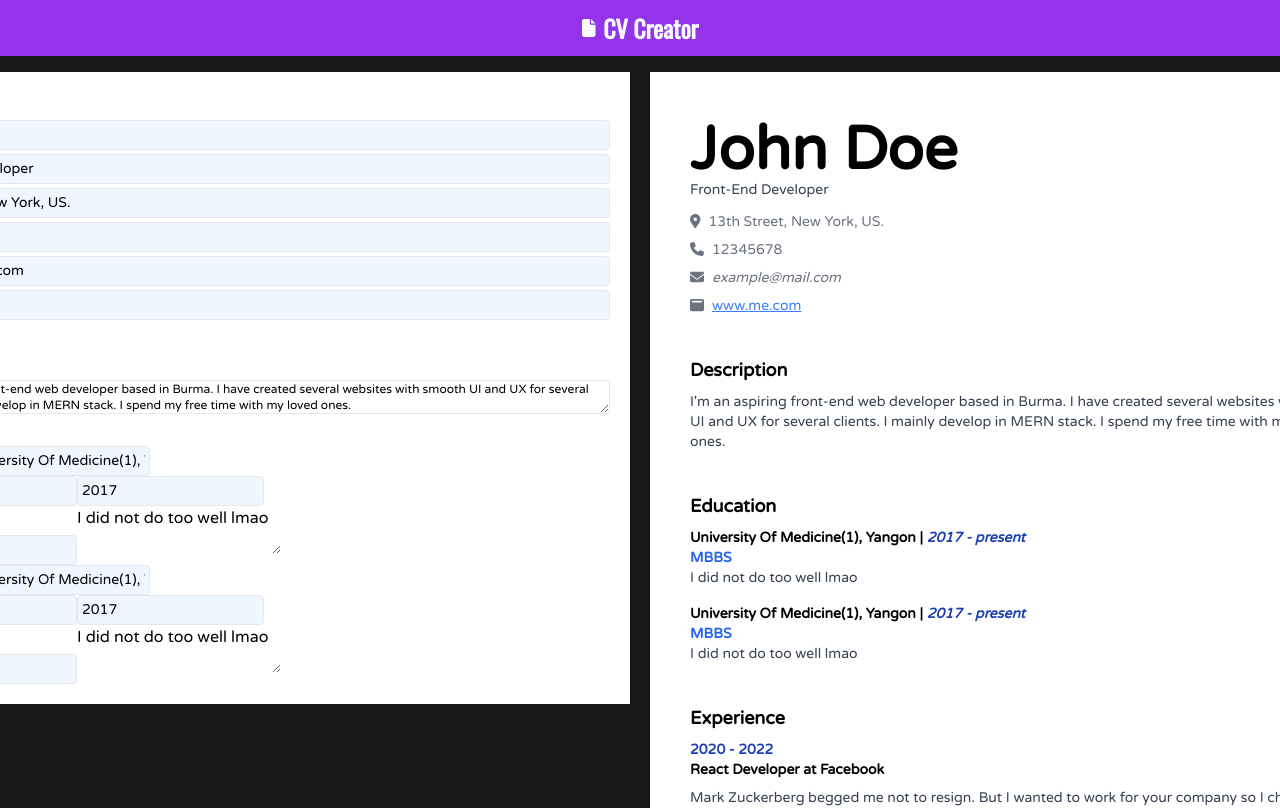
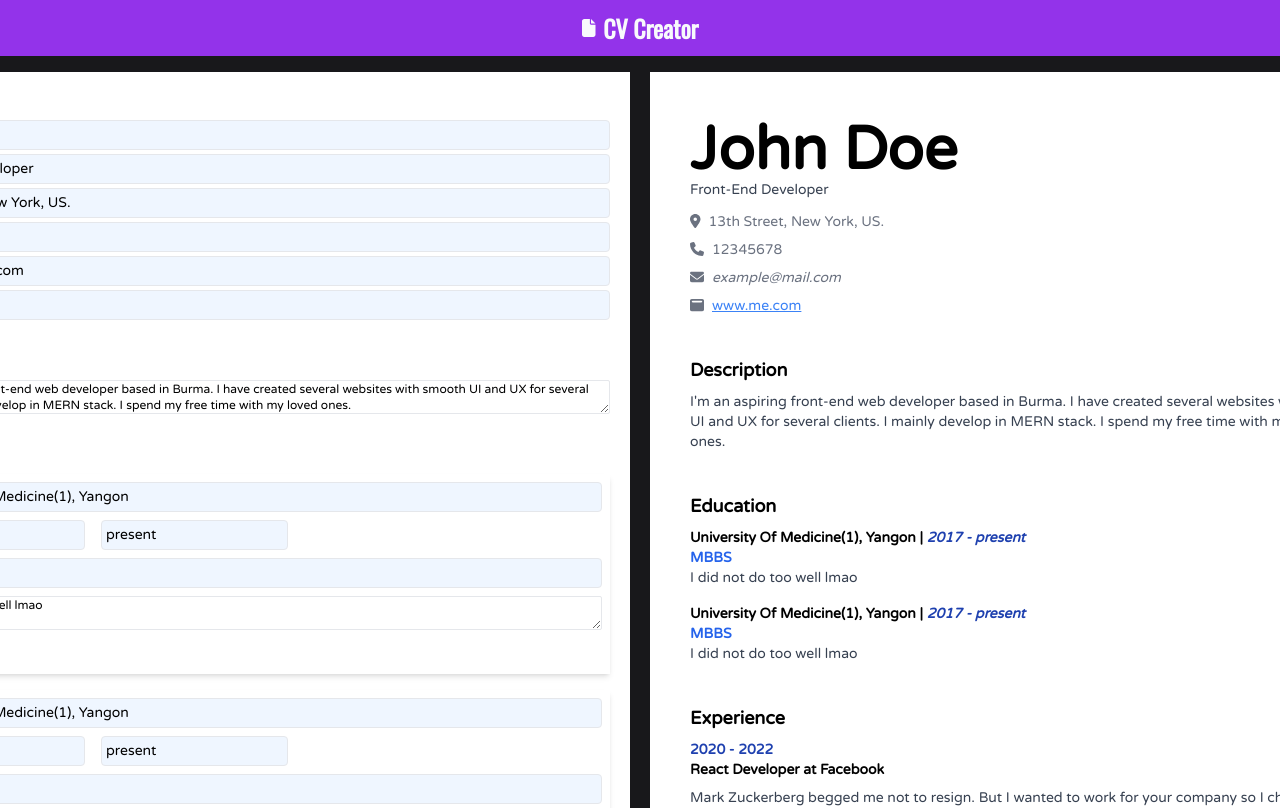
Before and after one commit to thantko20/cv-builder, a React (Create React App) app: page / in a window 1280 px wide. Shown: the top 808 px of the page. Built offline with nearby package versions, Linux system fonts and the light colour scheme.

Commit message:
Education edit mode in EditMode is now working

```diff
--- a/src/components/Main/EditMode/Description.js
+++ b/src/components/Main/EditMode/Description.js
@@ -1,4 +1,5 @@
 import React, { Component } from 'react';
+import TextBox from './TextBox';
 
 class Description extends Component {
   constructor(props) {
@@ -17,12 +18,11 @@ class Description extends Component {
     return (
       <div>
         <h3 className='font-semibold mb-1'>Description</h3>
-        <textarea
-          placeholder='Tell a bit about yourself'
-          value={this.state.description}
+        <TextBox
+          placeHolder='Tell a bit about yourself'
+          text={this.state.description}
           onChange={this.handleDesChange}
-          className='w-full outline-none border text-xs block focus:border-gray-500 rounded-sm'
-        ></textarea>
+        />
       </div>
     );
   }
--- a/src/components/Main/EditMode/EditMode.js
+++ b/src/components/Main/EditMode/EditMode.js
@@ -16,6 +16,7 @@ class EditMode extends Component {
 
     this.handleGenInfo = this.handleGenInfo.bind(this);
     this.handleDes = this.handleDes.bind(this);
+    this.handleEducation = this.handleEducation.bind(this);
   }
 
   handleGenInfo(data) {
@@ -26,6 +27,12 @@ class EditMode extends Component {
 
   handleDes(data) {
     this.setState({ description: data }, () => {
+      this.props.handleData(this.state);
+    });
+  }
+
+  handleEducation(data) {
+    this.setState({ education: data }, () => {
       this.props.handleData(this.state);
     });
   }
@@ -44,7 +51,10 @@ class EditMode extends Component {
           handleGenInfo={this.handleGenInfo}
         />
         <Description description={description} handleDes={this.handleDes} />
-        <Education education={education} />
+        <Education
+          education={education}
+          handleEducation={this.handleEducation}
+        />
       </div>
     );
   }
--- a/src/components/Main/EditMode/Education.js
+++ b/src/components/Main/EditMode/Education.js
@@ -1,4 +1,6 @@
 import React, { Component } from 'react';
+import uniqid from 'uniqid';
+import AddBtn from './AddBtn';
 import StudyInfo from './StudyInfo';
 
 class Education extends Component {
@@ -6,12 +8,64 @@ class Education extends Component {
     super(props);
 
     this.state = { education: props.education };
+    this.handleClickAdd = this.handleClickAdd.bind(this);
+    this.handleDel = this.handleDel.bind(this);
+    this.handleStudyInfo = this.handleStudyInfo.bind(this);
+  }
+
+  handleClickAdd() {
+    this.setState((state) => {
+      const newStudyInfo = {
+        placeOfStudy: '',
+        from: '',
+        to: '',
+        degree: '',
+        summary: '',
+        id: uniqid(),
+      };
+
+      const education = [...state.education, newStudyInfo];
+
+      return {
+        education,
+      };
+    });
+  }
+
+  handleStudyInfo(data) {
+    this.setState((state) => {
+      const education = [...state.education];
+      const id = education.indexOf(
+        education.find((info) => info.id === data.id),
+      );
+      education[id] = data;
+
+      this.props.handleEducation(education);
+
+      return {
+        education,
+      };
+    });
+  }
+
+  handleDel(id) {
+    this.setState((state) => {
+      const education = state.education.filter((info) => info.id !== id);
+
+      this.props.handleEducation(education);
+
+      return {
+        education,
+      };
+    });
   }
 
   render() {
     const numberOfEdu = this.state.education;
     return (
       <div>
+        <h3 className='font-semibold mb-1'>Education</h3>
+        <div className='flex flex-col gap-4'>
           {numberOfEdu.map((edu) => (
             <StudyInfo
               placeOfStudy={edu.placeOfStudy}
@@ -19,8 +73,14 @@ class Education extends Component {
               to={edu.to}
               degree={edu.degree}
               summary={edu.summary}
+              id={edu.id}
+              handleDel={this.handleDel}
+              handleStudyInfo={this.handleStudyInfo}
+              key={edu.id}
             />
           ))}
+        </div>
+        <AddBtn onClick={this.handleClickAdd} />
       </div>
     );
   }
--- a/src/components/Main/EditMode/StudyInfo.js
+++ b/src/components/Main/EditMode/StudyInfo.js
@@ -1,7 +1,7 @@
 import React, { Component } from 'react';
-import uniqid from 'uniqid';
 import Input from './Input';
 import DelBtn from './DelBtn';
+import TextBox from './TextBox';
 
 class StudyInfo extends Component {
   constructor(props) {
@@ -12,49 +12,80 @@ class StudyInfo extends Component {
       to: props.to,
       degree: props.degree,
       summary: props.summary,
-      id: uniqid(),
+      id: props.id,
     };
+    this.handlePlaceChange = this.handlePlaceChange.bind(this);
+    this.handleFromChange = this.handleFromChange.bind(this);
+    this.handleToChange = this.handleToChange.bind(this);
+    this.handleDegreeChange = this.handleDegreeChange.bind(this);
+    this.handleSummaryChange = this.handleSummaryChange.bind(this);
+  }
+
+  handlePlaceChange(e) {
+    this.setState({ placeOfStudy: e.target.value }, () => {
+      this.props.handleStudyInfo(this.state);
+    });
+  }
+
+  handleFromChange(e) {
+    this.setState({ from: e.target.value }, () => {
+      this.props.handleStudyInfo(this.state);
+    });
+  }
+
+  handleToChange(e) {
+    this.setState({ to: e.target.value }, () => {
+      this.props.handleStudyInfo(this.state);
+    });
+  }
+
+  handleDegreeChange(e) {
+    this.setState({ degree: e.target.value }, () => {
+      this.props.handleStudyInfo(this.state);
+    });
+  }
+
+  handleSummaryChange(e) {
+    this.setState({ summary: e.target.value }, () => {
+      this.props.handleStudyInfo(this.state);
+    });
   }
 
   render() {
     return (
-      <div>
-        <DelBtn onClick={() => {}} />
+      <div className='flex flex-col gap-2 shadow-md p-2'>
         <Input
           placeHolder='Place of Study'
           type='text'
           value={this.state.placeOfStudy}
-          onChange={() => {
-            /* something */
-          }}
+          onChange={this.handlePlaceChange}
         />
-        <div>
+        <div className='flex gap-4'>
+          <Input
+            placeHolder='From...'
+            type='text'
+            value={this.state.from}
+            onChange={this.handleFromChange}
+          />
           <Input
             placeHolder='To...'
-            type='number'
+            type='text'
             value={this.state.to}
-            onChange={() => {
-              /* something */
-            }}
-          />
-          <Input
-            placeHolder='From...'
-            type='number'
-            value={this.state.from}
-            onChange={() => {
-              /* something */
-            }}
+            onChange={this.handleToChange}
           />
         </div>
         <Input
           placeHolder='Degree'
           type='text'
           value={this.state.degree}
-          onChange={() => {
-            /* something */
-          }}
+          onChange={this.handleDegreeChange}
         />
-        <textarea placeholder='Summary' value={this.state.summary}></textarea>
+        <TextBox
+          placeHolder='Summary'
+          text={this.state.summary}
+          onChange={this.handleSummaryChange}
+        />
+        <DelBtn onClick={() => this.props.handleDel(this.props.id)} />
       </div>
     );
   }
--- a/src/components/Main/EditMode/TextBox.js
+++ b/src/components/Main/EditMode/TextBox.js
@@ -7,6 +7,7 @@ class TextBox extends Component {
         placeholder={this.props.placeHolder}
         value={this.props.text}
         onChange={this.props.onChange}
+        className='w-full outline-none border text-xs block focus:border-gray-500 rounded-sm'
       ></textarea>
     );
   }
```
Lines whose indentation alone changed are shown as unchanged.
